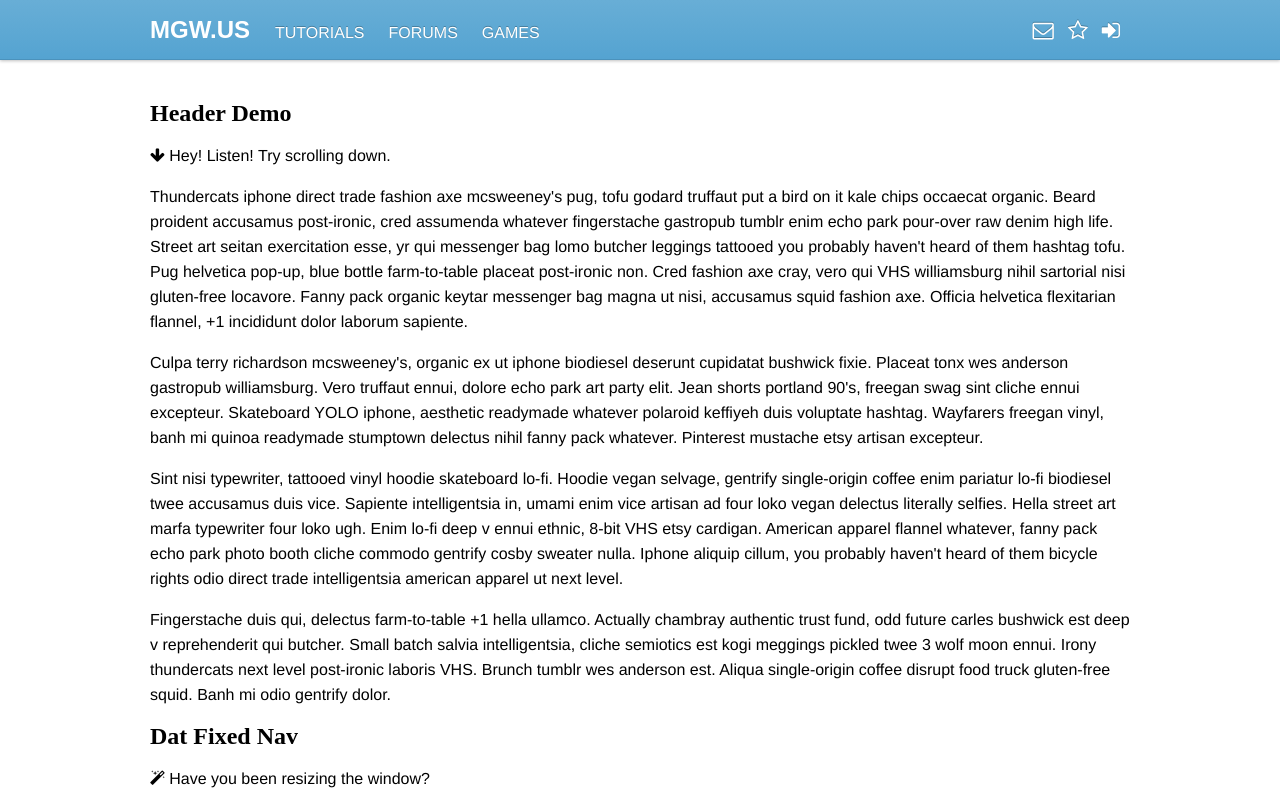
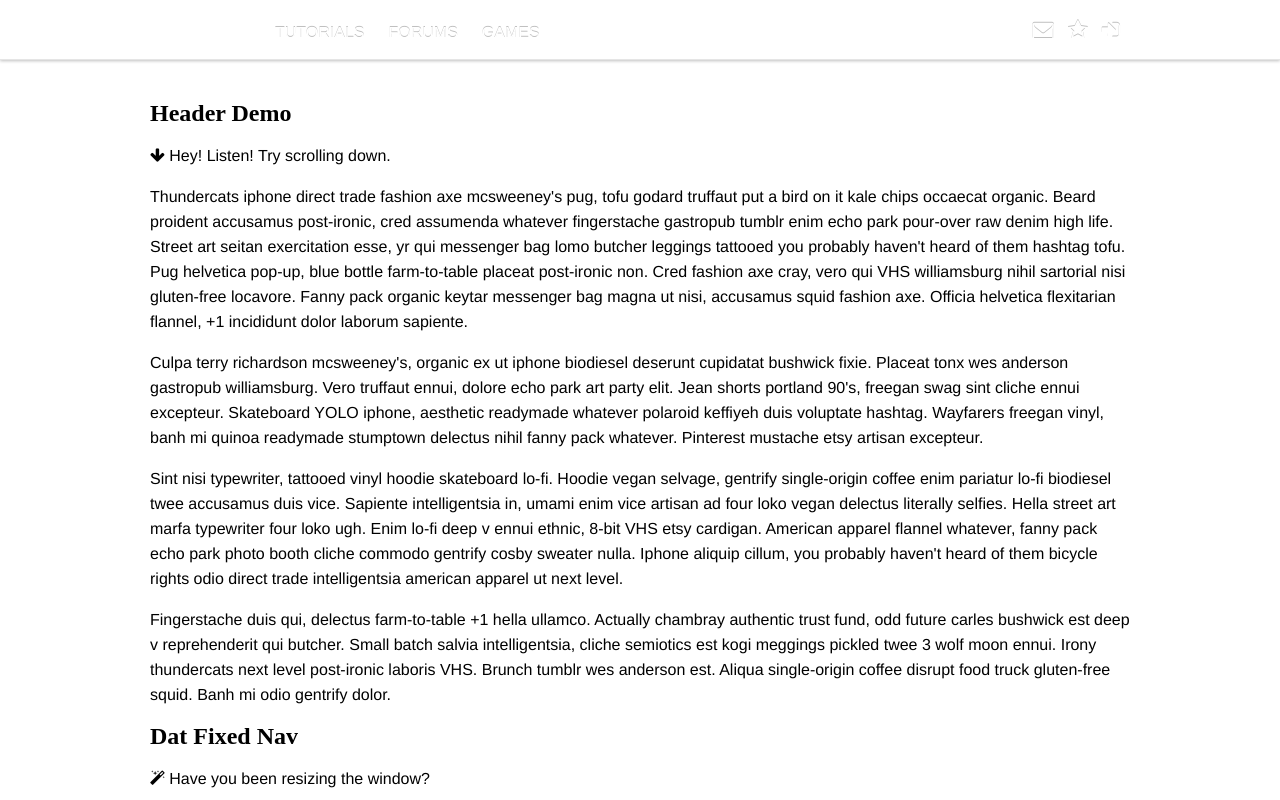
Before and after one commit to jensechu/responsive-header, a plain HTML site: page index.html in a window 1280 px wide. Shown: the top 800 px of the page. Drawn offline with Linux system fonts and the light colour scheme.

Commit message:
No specification for background-image.

```diff
--- a/css/main.css
+++ b/css/main.css
@@ -24,7 +24,7 @@ header {
     height: 50px; width: 100%;
     position: fixed;
     padding-top: 10px;
-    background-image: -webkit-gradient(linear, 0 0, 0 100%, from(#68aed6), to(#54a3d1));
+    background-image: gradient(linear, 0 0, 0 100%, from(#68aed6), to(#54a3d1));
     box-shadow: 0 1px 3px rgba(0, 0, 0, 0.25), inset 0 -1px 0 rgba(0, 0, 0, 0.1);
 }
 
```
